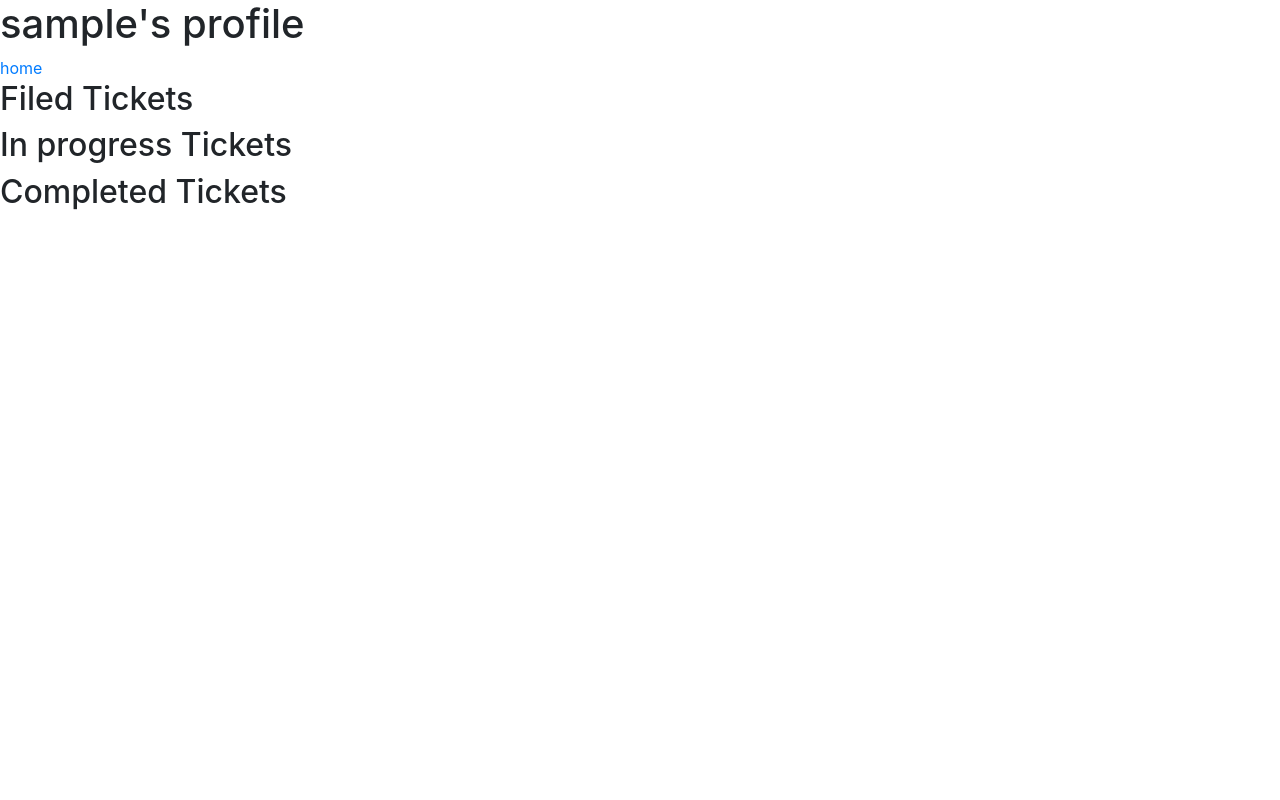
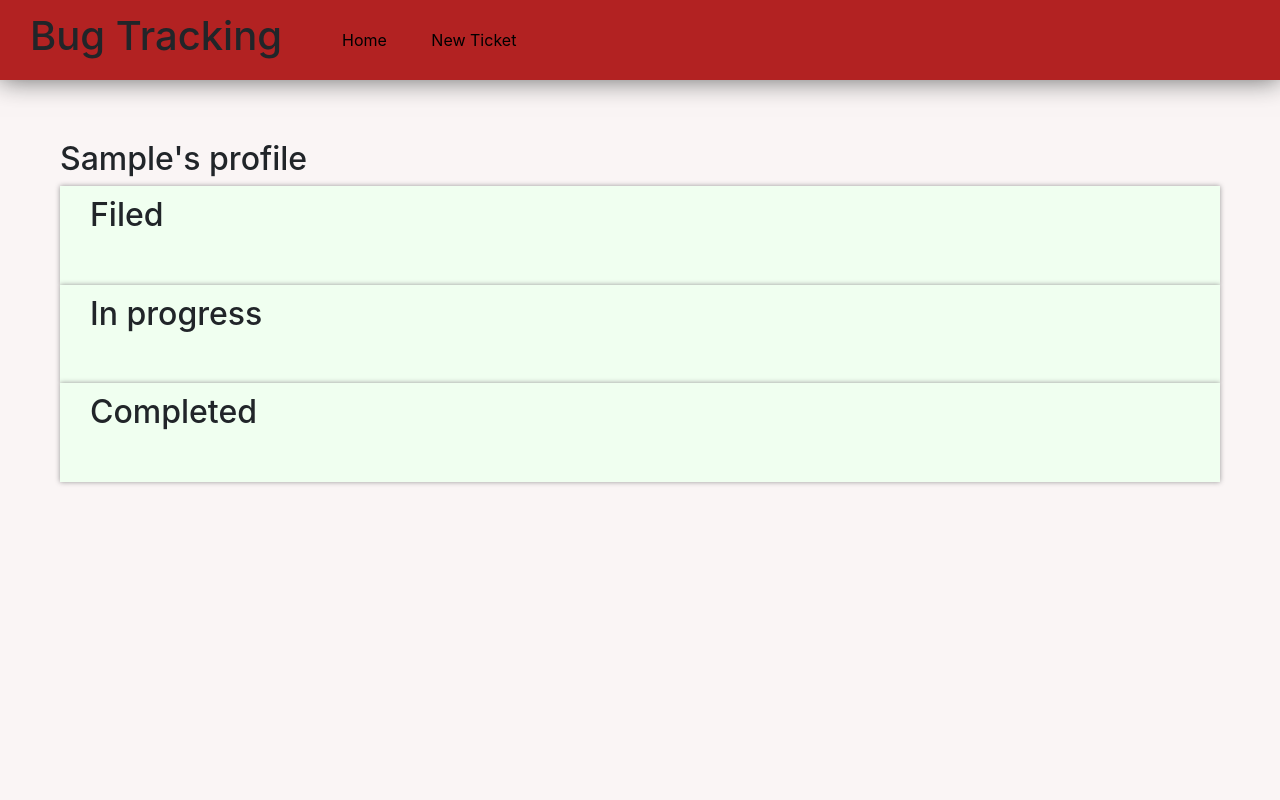
Before and after one commit to tiagocdr/bug-tracker-mpv, a Django app: page /user/1/ in a window 1280 px wide. Run offline with Django 3.2, Linux system fonts and the light colour scheme; the visitor is signed in with stand-in values (Sample User, id 1); data comes from the database, SQL or seed files in the repository; data that the repository does not hold is empty; some libraries are stand-ins or nearby versions.

Commit message:
Added css

```diff
--- a/bugtracker/form.py
+++ b/bugtracker/form.py
@@ -4,5 +4,4 @@ class TicketForm(forms.Form):
     title = forms.CharField(max_length=100)
     description = forms.CharField(
         max_length=250,
-        widget=forms.Textarea
         )
--- /dev/null
+++ b/static/css/index.css
@@ -0,0 +1,74 @@
+#title  {
+    text-align: center;
+}
+header {
+    background-color: firebrick;
+    position: fixed;
+    top: 0;
+    left: 0;
+    right: 0;
+    height: 80px;
+    display: flex;
+    align-items: center;
+    box-shadow: 0 0 25px 0 rgb(102, 102, 102) ;
+}
+header h1 {
+    margin-left: 30px;
+}
+header * {
+    display: inline;
+}
+header li {
+    margin: 20px;
+}
+
+header li a {
+    color: black;
+    text-decoration: none;
+}
+body {
+    background-color:  #faf5f5;;
+    margin-top: 80px;
+    padding: 30px;
+}
+
+.body {
+    display: flex;
+    flex-direction: column;
+    padding: 30px;
+    justify-content: space-evenly;
+    align-self: baseline;
+}
+
+.category {
+    padding: 30px;
+    padding-top: 10px;
+    background-color: honeydew;
+    box-shadow: 0 0 5px 0 rgb(150, 149, 149) ;
+    white-space: nowrap;
+}
+
+.category h2 {
+    padding-bottom: 12px;
+}
+
+.ticket {
+    border-top: 1px solid gray;
+    border-bottom: 1px solid gray;
+    margin: 5px;
+}
+
+.forms {
+    background-color:white ;
+    box-shadow: 0 0 5px 0 rgb(150, 149, 149) ;
+    padding: 20px;
+    display: inline-block;
+}
+
+.forms h1 {
+    text-align: center;
+}
+
+.forms form {
+    text-align: center;
+}
--- /dev/null
+++ b/templates/index.html
@@ -0,0 +1,25 @@
+{% load static %}
+<head>
+    <link rel="stylesheet" href="{% static 'css/bootstrap.min.css' %}">
+    <link rel="stylesheet" href="{% static 'css/index.css' %}">
+    <script src="{% static 'js/bootstrap.min.js' %}"></script>
+</head>
+<body>
+    <header>
+        <h1 id='title'>Bug Tracking</h1>
+        {% if request.user.is_authenticated %}
+        <nav>
+            <ul>
+                <li>
+                    <a href="/">Home</a>
+                </li>
+                <li>
+                    <a href="/addticket/">New Ticket</a>
+                </li>
+            </ul>
+        </nav>
+        {% endif %}
+    </header>
+    {% block content %}
+    {% endblock %}
+</body>
--- a/templates/user.html
+++ b/templates/user.html
@@ -1,17 +1,10 @@
-{% load static %}
-<head>
-    <link rel="stylesheet" href="{% static 'css/bootstrap.min.css' %}">
-    <script src="{% static 'js/bootstrap.min.js' %}"></script>
-</head>
-<body>
-    <header>
-        <h1>{{user.username}}'s profile</h1>
-        <span><a href="/">home</a></span>
-    </header>
-    <div class='status'>
-        <h2>Filed Tickets</h2>
+{% extends 'index.html' %}
+{% block content %}
+<div class = 'body'>
+    <h2>{{user.username.title}}'s profile</h1>
+    <div class='category'>
+        <h2>Filed</h2>
         {% for ticket in tickets %}
-            {% if ticket.status == 'new' %}
         <div class="ticket">
             <h3>
                 {{ticket.title}}
@@ -19,11 +12,10 @@
             <span>{{ticket.timestamp}}</span>
             <p><a href="/ticket/{{ticket.id}}">Details</a></p>
         </div>
-            {% endif %}
         {% endfor %}
     </div>
-    <div class='status'>
-        <h2>In progress Tickets</h2>
+    <div class='category'>
+        <h2>In progress</h2>
         {% for ticket in tickets %}
         {% if ticket.status == 'in_progress' %}
         <div class="ticket">
@@ -36,8 +28,8 @@
         {% endif %}
         {% endfor %}
     </div>
-    <div class='status'>
-        <h2>Completed Tickets</h2>
+    <div class='category'>
+        <h2>Completed</h2>
         {% for ticket in tickets %}
         {% if ticket.status == 'done' %}
         <div class="ticket">
@@ -50,4 +42,5 @@
         {% endif %}
         {% endfor %}
     </div>
-</body>
+</div>
+    {% endblock %}
```
Also changed, not shown: templates/form.html (+5 -7 lines), templates/home.html (+29 -35 lines), templates/ticket.html (+6 -10 lines). Lines whose indentation alone changed are shown as unchanged.
